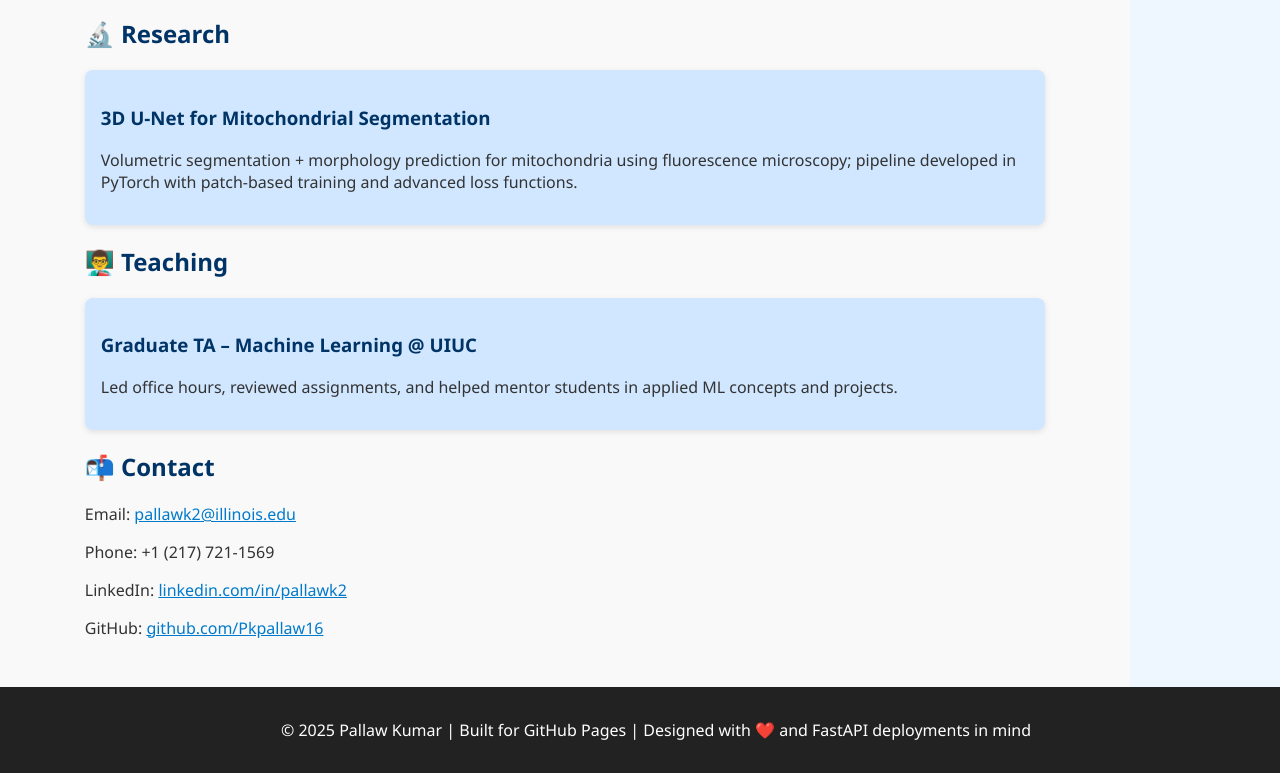
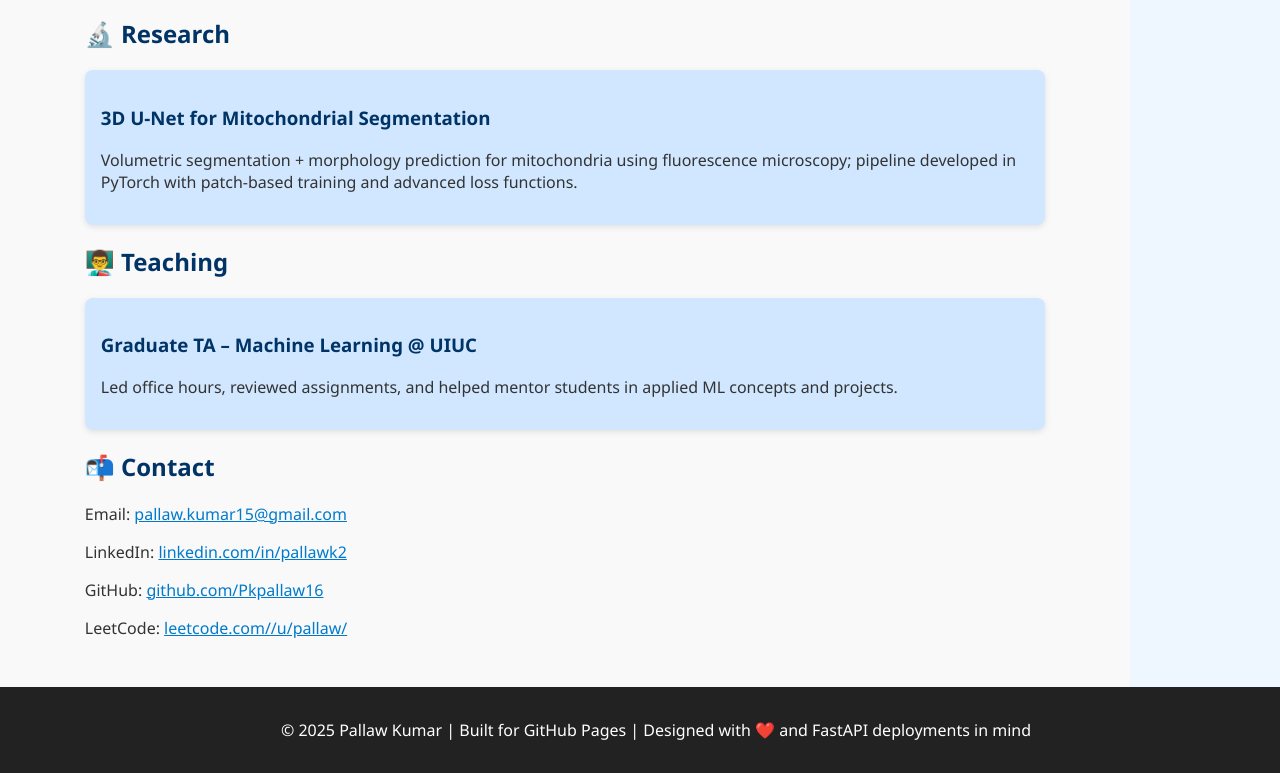
Before and after one commit to Pkpallaw16/Pkpallaw16.github.io, a plain HTML site: page index.html in a window 1280 px wide. Shown: the part 1726-2499 px from the top of the page. Drawn offline with Linux system fonts and the light colour scheme.

Commit message:
Update index.html

```diff
--- a/index.html
+++ b/index.html
@@ -261,10 +261,12 @@
 
   <section id="contact">
     <h1>📬 Contact</h1>
-    <p>Email: <a href="mailto:pallawk2@illinois.edu">pallawk2@illinois.edu</a></p>
-    <p>Phone: +1 (217) 721-1569</p>
+<!--     <p>Primary Email: <a href="mailto:pallawk2@illinois.edu">pallawk2@illinois.edu</a></p> -->
+    <p>Email: <a href="mailto:pallaw.kumar15@gmail.com">pallaw.kumar15@gmail.com</a></p>
+<!--     <p>Phone: +1 </p> -->
     <p>LinkedIn: <a href="https://www.linkedin.com/in/pallawk2" target="_blank">linkedin.com/in/pallawk2</a></p>
     <p>GitHub: <a href="https://github.com/Pkpallaw16" target="_blank">github.com/Pkpallaw16</a></p>
+    <p>LeetCode: <a href="https://leetcode.com/u/pallaw/" target="_blank">leetcode.com//u/pallaw/</a></p>
   </section>
       </main>
   <aside>
```
